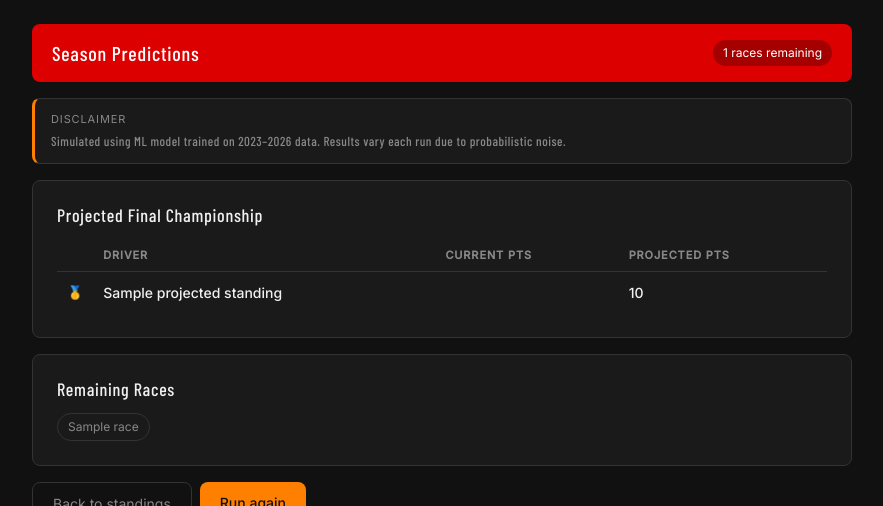
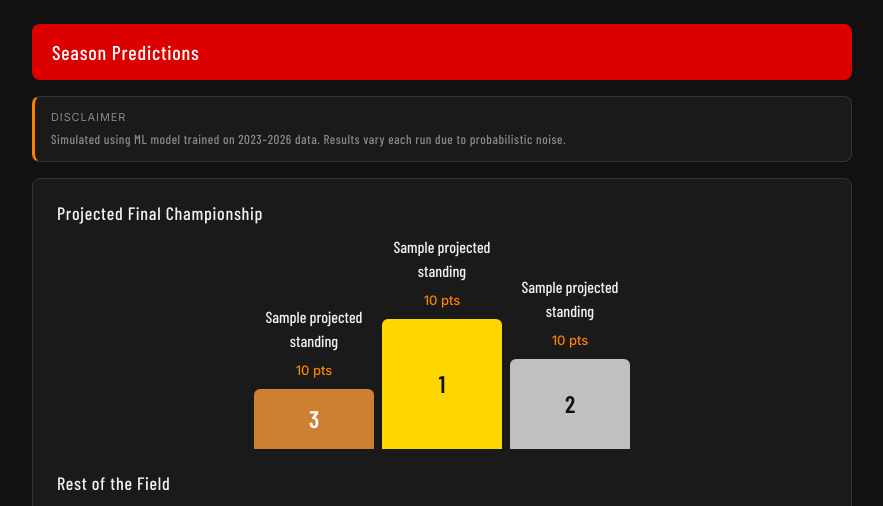
Before and after one commit to Rishab-rt/F1-Championship-Model, a Flask app: template templates/predictions.html in a window 1280 px wide. Shown: the top 506 px of the page, without its empty margins (198-1081 px from the left). Run offline with Flask 3, Linux system fonts and the light colour scheme; tables that the repository leaves empty hold one stand-in row (values such as "Sample post"); the template is opened without the code that fills it: values that come from a table or form of the project are taken from there, most other values are stand-ins (such as "Sample title", 1, 10 or a date in 2020).

Commit message:
Podium page

```diff
--- a/app.py
+++ b/app.py
@@ -462,7 +462,7 @@ def raceprediction():
     drivers = Driver.query.all()
     sorted_drivers = sorted(drivers, key = lambda d: d.points, reverse=True)
 
-    race = races[:current_race_index]
+    race = races[current_race_index]
     is_sprint = "Sprint" in race
     driver_features = {}
 
@@ -499,7 +499,7 @@ def raceprediction():
     return render_template(
         "raceprediction.html",
         race_predictions=race_predictions,
-        next_race=race,
+        race=race,
         current_race_index=current_race_index
     )
 
--- a/static/f1.css
+++ b/static/f1.css
@@ -363,3 +363,63 @@
     border-color: var(--f1-papaya);
     color: var(--f1-papaya);
   }
+
+  .podium-container {
+    display: flex;
+    align-items: flex-end;
+    justify-content: center;
+    gap: 8px;
+    margin: 24px 0;
+    height: 200px;
+}
+
+.podium-slot {
+    display: flex;
+    flex-direction: column;
+    align-items: center;
+    gap: 8px;
+    width: 120px;
+}
+
+.podium-name {
+    font-family: 'Barlow Condensed', sans-serif;
+    font-size: 16px;
+    color: var(--f1-text);
+    font-weight: 500;
+    text-align: center;
+}
+
+.podium-block {
+    width: 100%;
+    display: flex;
+    align-items: center;
+    justify-content: center;
+    font-family: 'Barlow Condensed', sans-serif;
+    font-size: 24px;
+    font-weight: 600;
+    border-radius: 6px 6px 0 0;
+    color: #111;
+}
+
+.p1 {
+  height: 130px;
+  background: #FFD700;
+}
+
+.p2 {
+    height: 90px;
+    background: var(--f1-silver);
+}
+
+.p3 {
+  height: 60px;
+  background: #CD7F32;
+  color: #fff;
+}
+
+.podium-pts {
+  font-size: 13px;
+  color: var(--f1-papaya);
+  font-family: 'Inter', sans-serif;
+  font-weight: 500;
+}
--- a/templates/predictions.html
+++ b/templates/predictions.html
@@ -13,7 +13,6 @@
 
     <div class="f1-header">
         <h1>Season Predictions</h1>
-        <span class="race-badge">{{ remaining_races|length }} races remaining</span>
     </div>
 
     <div class="race-event">
@@ -25,47 +24,52 @@
 
     <div class="f1-card">
         <h2 class="section-heading">Projected Final Championship</h2>
+        <div class="podium-container">
+
+            <div class="podium-slot">
+                <div class="podium-name">{{ projected_standings[2][0] }}</div>
+                <div class="podium-pts">{{ projected_standings[2][1] | int }} pts</div>
+                <div class="podium-block p3">3</div>
+            </div>
+
+            <div class="podium-slot">
+                <div class="podium-name">{{ projected_standings[0][0] }}</div>
+                <div class="podium-pts">{{ projected_standings[0][1] | int }} pts</div>
+                <div class="podium-block p1">1</div>
+            </div>
+
+            <div class="podium-slot">
+                <div class="podium-name">{{ projected_standings[1][0] }}</div>
+                <div class="podium-pts">{{ projected_standings[1][1] | int }} pts</div>
+                <div class="podium-block p2">2</div>
+            </div>
+
+
+        </div>
+        <h2 class="section-heading">Rest of the Field</h2>
         <table class="standings-table">
             <thead>
                 <tr>
                     <th></th>
                     <th>Driver</th>
-                    <th>Current Pts</th>
                     <th>Projected Pts</th>
                 </tr>
             </thead>
             <tbody>
                 {% for driver_name, projected_pts in projected_standings %}
-                <tr>
-                    <td class="pos-cell">
-                        {% if loop.index == 1 %}🥇
-                        {% elif loop.index == 2 %}🥈
-                        {% elif loop.index == 3 %}🥉
-                        {% else %}{{ loop.index }}{% endif %}
-                    </td>
-                    <td class="driver-cell">{{ driver_name }}</td>
-                    <td style="color: var(--f1-muted);">
-                        {% for driver in drivers %}
-                            {% if driver.name == driver_name %}
-                                {{ driver.points }}
-                            {% endif %}
-                        {% endfor %}
-                    </td>
-                    <td class="pts-cell">{{ projected_pts | int }}</td>
-                </tr>
+                    {% if loop.index > 3 %}
+                    <tr>
+                        <td class="pos-cell">{{ loop.index }}</td>
+                        <td class="driver-cell">{{ driver_name }}</td>
+                        <td class="pts-cell">{{ projected_pts | int }}</td>
+                    </tr>
+                    {% endif %}
                 {% endfor %}
             </tbody>
         </table>
     </div>
 
-    <div class="f1-card" style="margin-top: 16px;">
-        <h2 class="section-heading">Remaining Races</h2>
-        <div style="display: flex; flex-wrap: wrap; gap: 8px;">
-            {% for race in remaining_races %}
-                <span class="race-edit-pill">{{ race }}</span>
-            {% endfor %}
-        </div>
-    </div>
+
 
     <div style="display: flex; gap: 8px; margin-top: 16px;">
         <a href="/standings" class="btn-ghost-f1">Back to standings</a>
```
Also changed, not shown: templates/raceprediction.html (+26 -10 lines).
